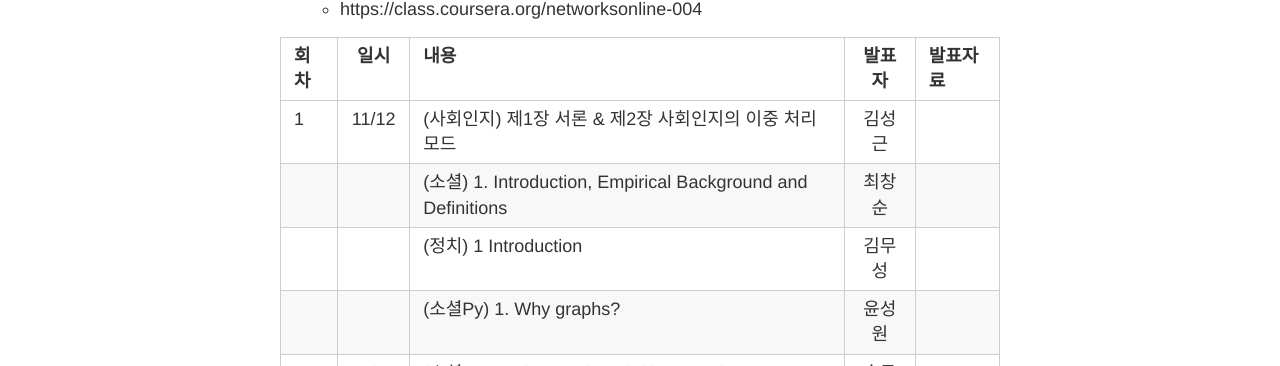
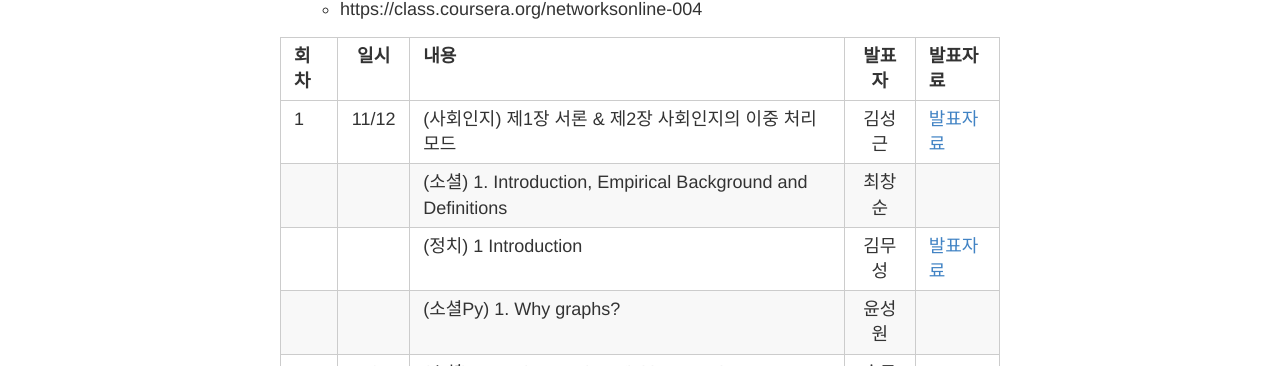
Before and after one commit to psygement/psypoli, a Jekyll site: the page built from _posts/2015-12-30-SCHEDULE.md, in a window 1280 px wide. Shown: the part 411-777 px from the top of the page. Built offline with Jekyll 4.4.1, drawn with Linux system fonts in a browser that asks for light colours; Markdown is read by kramdown in place of the engine named in the settings.

Commit message:
Update 2015-12-30-SCHEDULE.md

```diff
--- a/_posts/2015-12-30-SCHEDULE.md
+++ b/_posts/2015-12-30-SCHEDULE.md
@@ -14,9 +14,9 @@ title: 스터디 일정 & 커리큘럼 & 발표자료
 
 | 회차   | 일시   | 내용                                  | 발표자  |              발표자료                    |
 | -----  |:------:| :-------------------------------------|:-------:|:---------------------------------------- |
-| 1 |11/12 |(사회인지) 제1장 서론 & 제2장 사회인지의 이중 처리모드  | 김성근 | |
+| 1 |11/12 |(사회인지) 제1장 서론 & 제2장 사회인지의 이중 처리모드  | 김성근 |[발표자료](https://drive.google.com/file/d/0B_Ekt7icI0htUnNpNjB3WjBWbWs/view) |
 |   |    |(소셜) 1. Introduction, Empirical Background and Definitions | 최창순 | |
-|   |    |(정치) 1 Introduction  |김무성 | |
+|   |    |(정치) 1 Introduction  |김무성 |[발표자료](http://nbviewer.ipython.org/github/psygement/psypoli/blob/master/part1/votingR/ch01/1_Introduction.ipynb) |
 |   |    |(소셜Py) 1. Why graphs? |윤성원 | |
 | 2 |11/26 |(소셜) 2. Background, Definitions, and Measures Continued |송근창 | |
 |   |    |(정치) 3 Analyzing Issue Scales(1) |김무성 | |
```
